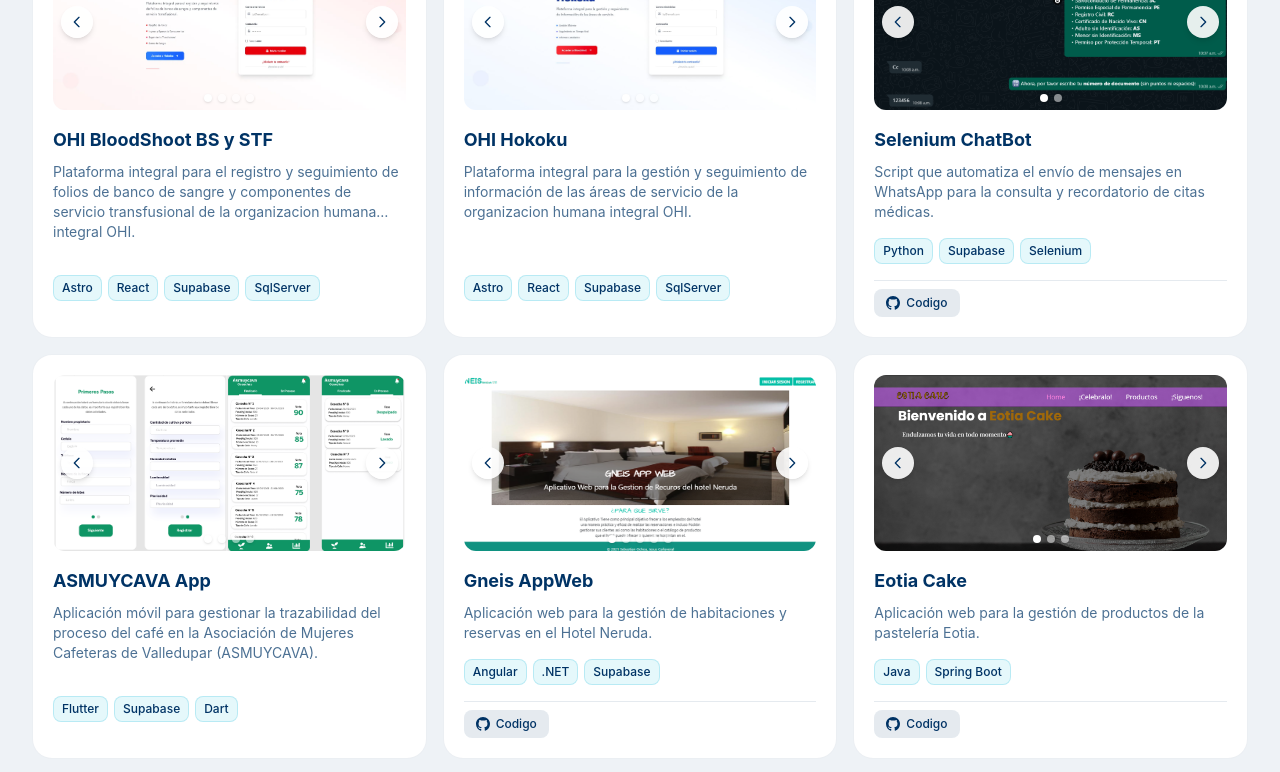
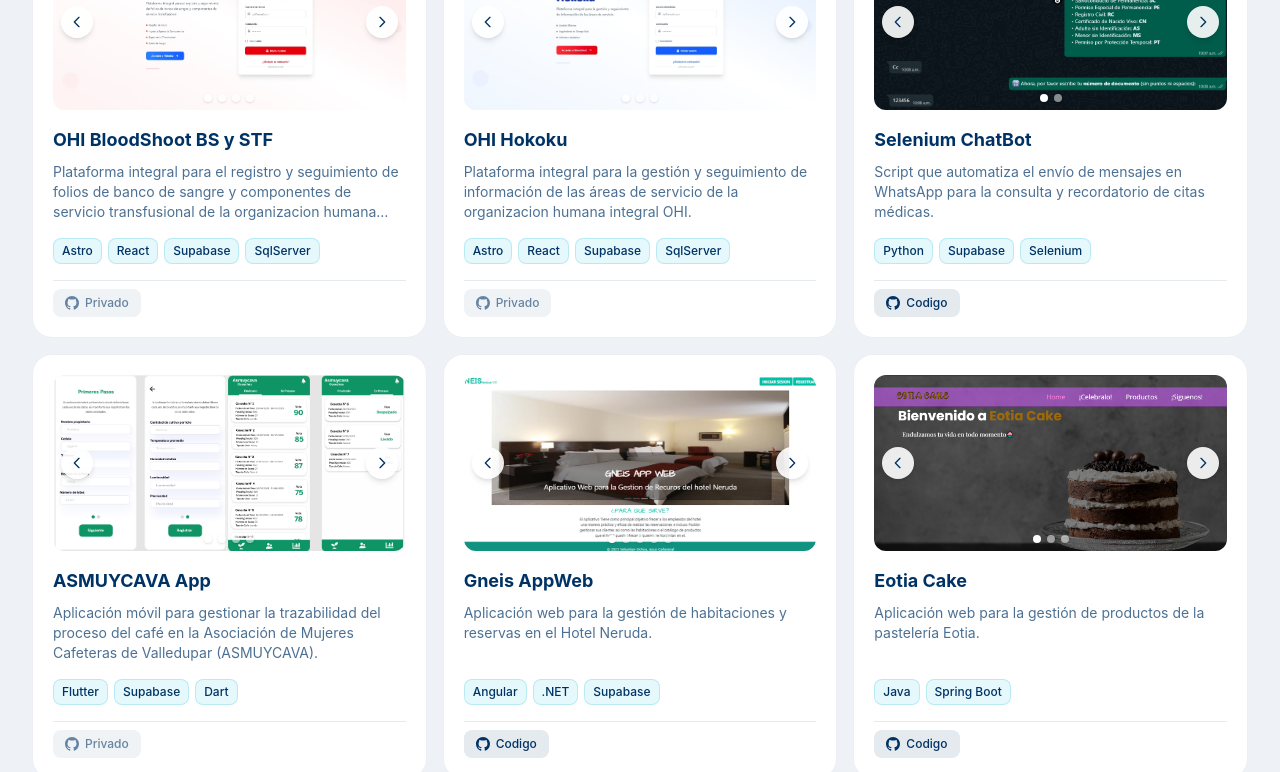
Before and after one commit to InflvxDev/Inflvx_Portafolio, an Astro site: page / in a window 1280 px wide. Shown: the part 1340-2112 px from the top of the page. Built offline with nearby package versions, Linux system fonts and the light colour scheme; Astro itself is replaced by a stand-in of ours.

Commit message:
feat: update ProjectCard to display 'Privado' for private repositories; improve link handling

```diff
--- a/src/components/ProjectCard.astro
+++ b/src/components/ProjectCard.astro
@@ -96,10 +96,9 @@
       )}
     </div>
 
-    <!-- Links (siempre visibles abajo) -->
-    {hasLinks && (
+    <!-- Links (siempre visibles abajo) - muestra 'Privado' si no hay repo -->
     <div class="flex gap-2 mt-auto pt-2 border-t border-foreground/10">
-        {project.link && (
+      {project.link ? (
         <a
           href={project.link}
           target="_blank"
@@ -110,8 +109,9 @@
           </svg>
           Demo
         </a>
-        )}
-        {project.repo && (
+      ) : null}
+
+      {project.repo ? (
         <a
           href={project.repo}
           target="_blank"
@@ -122,9 +122,19 @@
           </svg>
           Codigo
         </a>
+      ) : (
+        <button
+          class="flex items-center gap-1.5 px-3 py-1.5 bg-foreground/10 text-foreground rounded-lg text-xs font-medium cursor-not-allowed opacity-60"
+          title="Repositorio privado"
+          aria-disabled="true"
+        >
+          <svg class="w-3.5 h-3.5" fill="currentColor" viewBox="0 0 24 24">
+            <path d="M12 0c-6.626 0-12 5.373-12 12 0 5.302 3.438 9.8 8.207 11.387.599.111.793-.261.793-.577v-2.234c-3.338.726-4.033-1.416-4.033-1.416-.546-1.387-1.333-1.756-1.333-1.756-1.089-.745.083-.729.083-.729 1.205.084 1.839 1.237 1.839 1.237 1.07 1.834 2.807 1.304 3.492.997.107-.775.418-1.305.762-1.604-2.665-.305-5.467-1.334-5.467-5.931 0-1.311.469-2.381 1.236-3.221-.124-.303-.535-1.524.117-3.176 0 0 1.008-.322 3.301 1.23.957-.266 1.983-.399 3.003-.404 1.02.005 2.047.138 3.006.404 2.291-1.552 3.297-1.23 3.297-1.23.653 1.653.242 2.874.118 3.176.77.84 1.235 1.911 1.235 3.221 0 4.609-2.807 5.624-5.479 5.921.43.372.823 1.102.823 2.222v3.293c0 .319.192.694.801.576 4.765-1.589 8.199-6.086 8.199-11.386 0-6.627-5.373-12-12-12z"/>
+          </svg>
+          Privado
+        </button>
       )}
     </div>
-    )}
   </div>
 </article>
 
```
Lines whose indentation alone changed are shown as unchanged.
